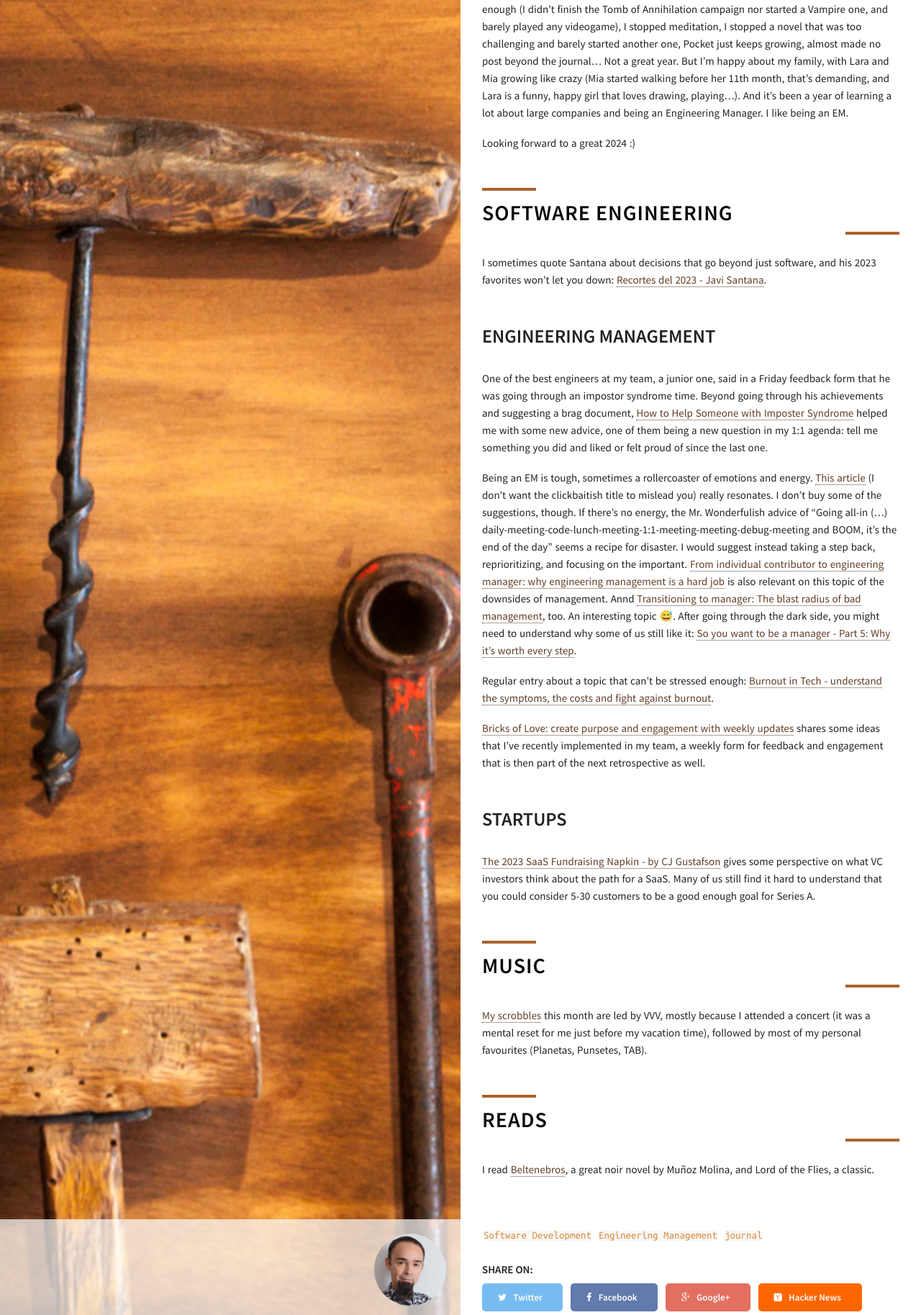
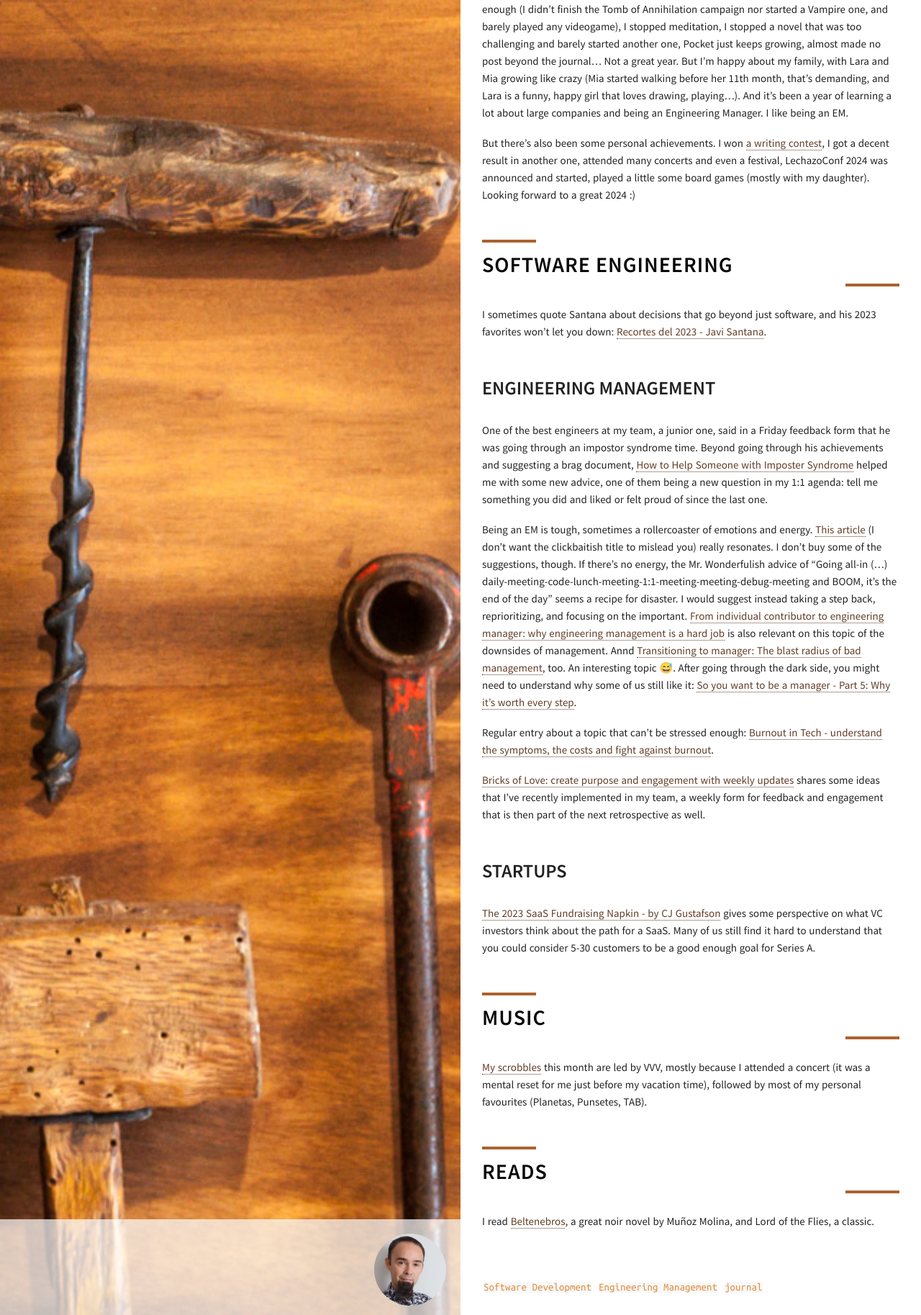
Before and after one commit to juanignaciosl/juanignaciosl.github.io, a Jekyll site: the page built from _posts/2023-12-31-December_2023_reads.markdown, in a window 1280 px wide. Shown: the part 1106-2933 px from the top of the page at 72% size. Built offline with Jekyll 4.4.1, drawn with Linux system fonts in a browser that asks for light colours.

Commit message:
Positive 2023 vibes

```diff
--- a/_posts/2023-12-31-December_2023_reads.markdown
+++ b/_posts/2023-12-31-December_2023_reads.markdown
@@ -16,7 +16,7 @@ December 2023 journal, another tough month with little room for many stuff.
 # 2023 Wrap-up
 I wrote down too many 2023 goals and most of them vanished in a couple of months. By 2023W10 I stopped tracking, with family and work as the main and almost only focus. I didn't met my reading goals (first time since 2016), I didn't cook enough, I didn't play enough (I didn't finish the Tomb of Annihilation campaign nor started a Vampire one, and barely played any videogame), I stopped meditation, I stopped a novel that was too challenging and barely started another one, Pocket just keeps growing, almost made no post beyond the journal... Not a great year. But I'm happy about my family, with Lara and Mia growing like crazy (Mia started walking before her 11th month, that's demanding, and Lara is a funny, happy girl that loves drawing, playing...). And it's been a year of learning a lot about large companies and being an Engineering Manager. I like being an EM.
 
-Looking forward to a great 2024 :)
+But there's also been some personal achievements. I won [a writing contest](https://twitter.com/IgnacioCSierra/status/1630840916390084610), I got a decent result in another one, attended many concerts and even a festival, LechazoConf 2024 was announced and started, played a little some board games (mostly with my daughter). Looking forward to a great 2024 :)
 
 # Software Engineering
 
```
